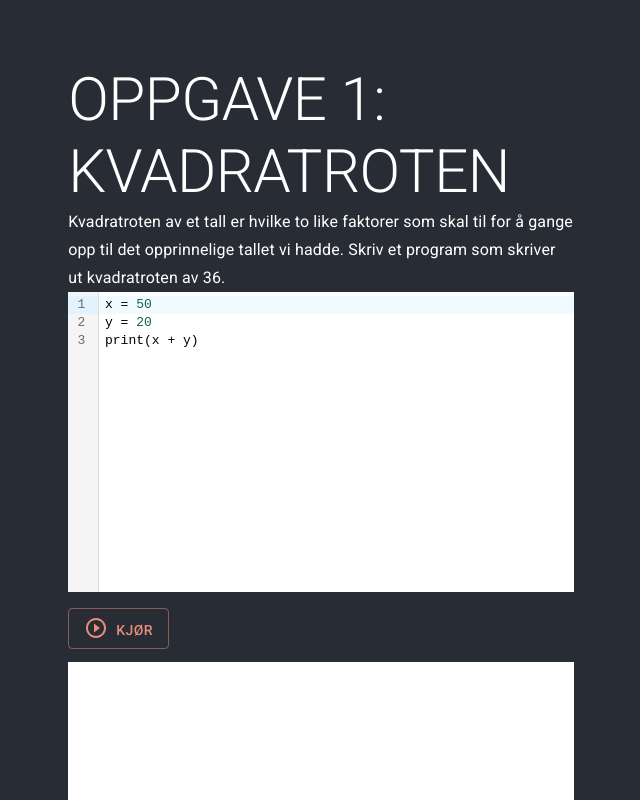
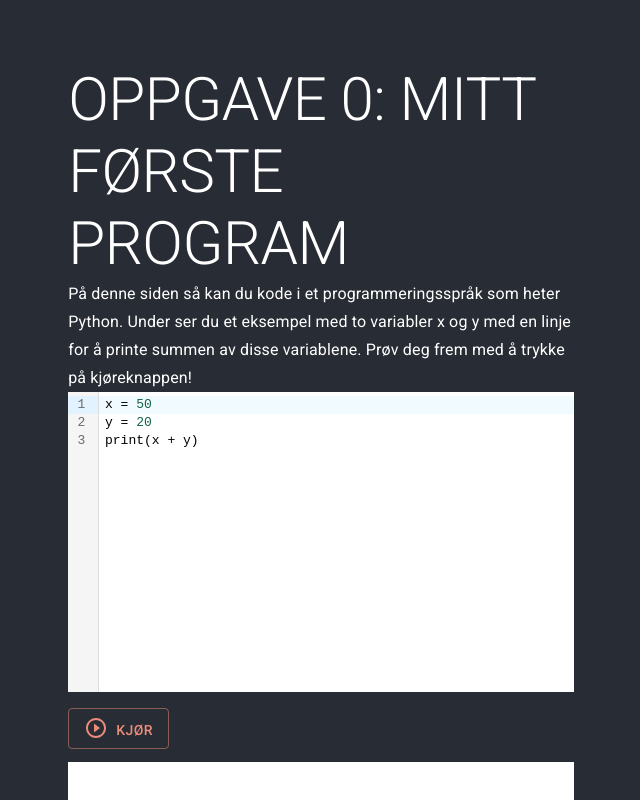
Before and after one commit to UyQTran/learn, a React (Vite) app: page /assignment/0 in a window 1280 px wide. Shown: the top 800 px of the page, without its empty margins (319-959 px from the left). Built offline with nearby package versions, Linux system fonts and the light colour scheme.

Commit message:
added assignment 0

```diff
--- a/src/App.tsx
+++ b/src/App.tsx
@@ -1,3 +1,4 @@
+import { Suspense } from 'react'
 import styled from "styled-components";
 import LandingPage from "./pages/LandingPage";
 import AssignmentPage from "./pages/AssignmentPage";
@@ -16,6 +17,7 @@ function App() {
 
   return (
     <AppWrapper>
+      <Suspense fallback={<p>Loading...</p>}>
         <BrowserRouter>
           <Routes>
             <Route path="/" element={<LandingPage />} />
@@ -24,6 +26,7 @@ function App() {
             </Route>
           </Routes>
         </BrowserRouter>
+      </Suspense>
     </AppWrapper>
   )
 }
--- a/src/data/assignmentData.json
+++ b/src/data/assignmentData.json
@@ -1,4 +1,14 @@
 [
+  {
+    "title": "Oppgave 0: Mitt første program",
+    "description": "På denne siden så kan du kode i et programmeringsspråk som heter Python. Under ser du et eksempel med to variabler x og y med en linje for å printe summen av disse variablene. Prøv deg frem med å trykke på kjøreknappen!",
+    "text": "Dette er en oppgavetekst",
+    "hint": "Dette er et hint",
+    "code": "",
+    "solution": {
+      "solved": 6
+    }
+  },
   {
     "title": "Oppgave 1: Kvadratroten",
     "description": "Kvadratroten av et tall er hvilke to like faktorer som skal til for å gange opp til det opprinnelige tallet vi hadde. Skriv et program som skriver ut kvadratroten av 36.",
```
Lines whose indentation alone changed are shown as unchanged.
